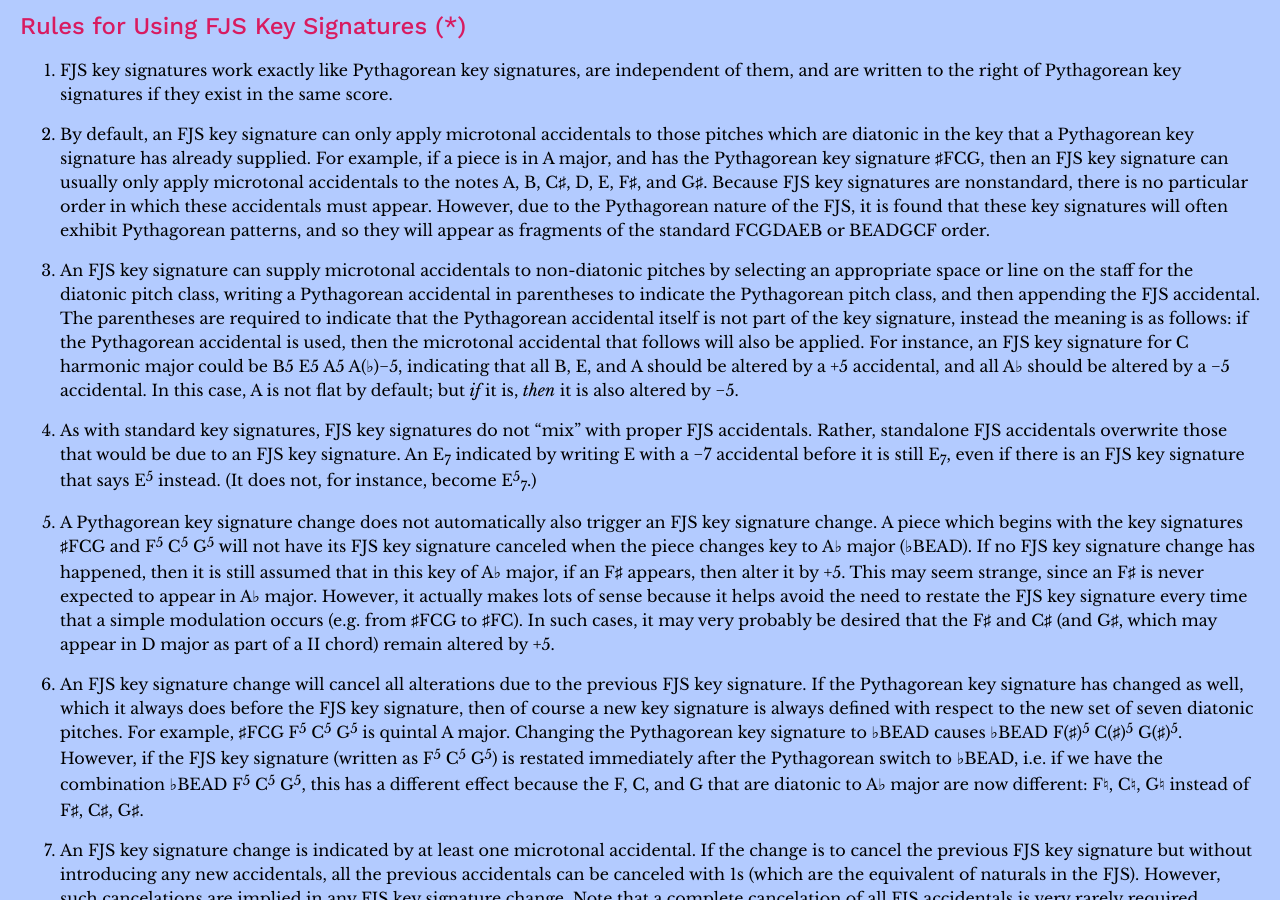
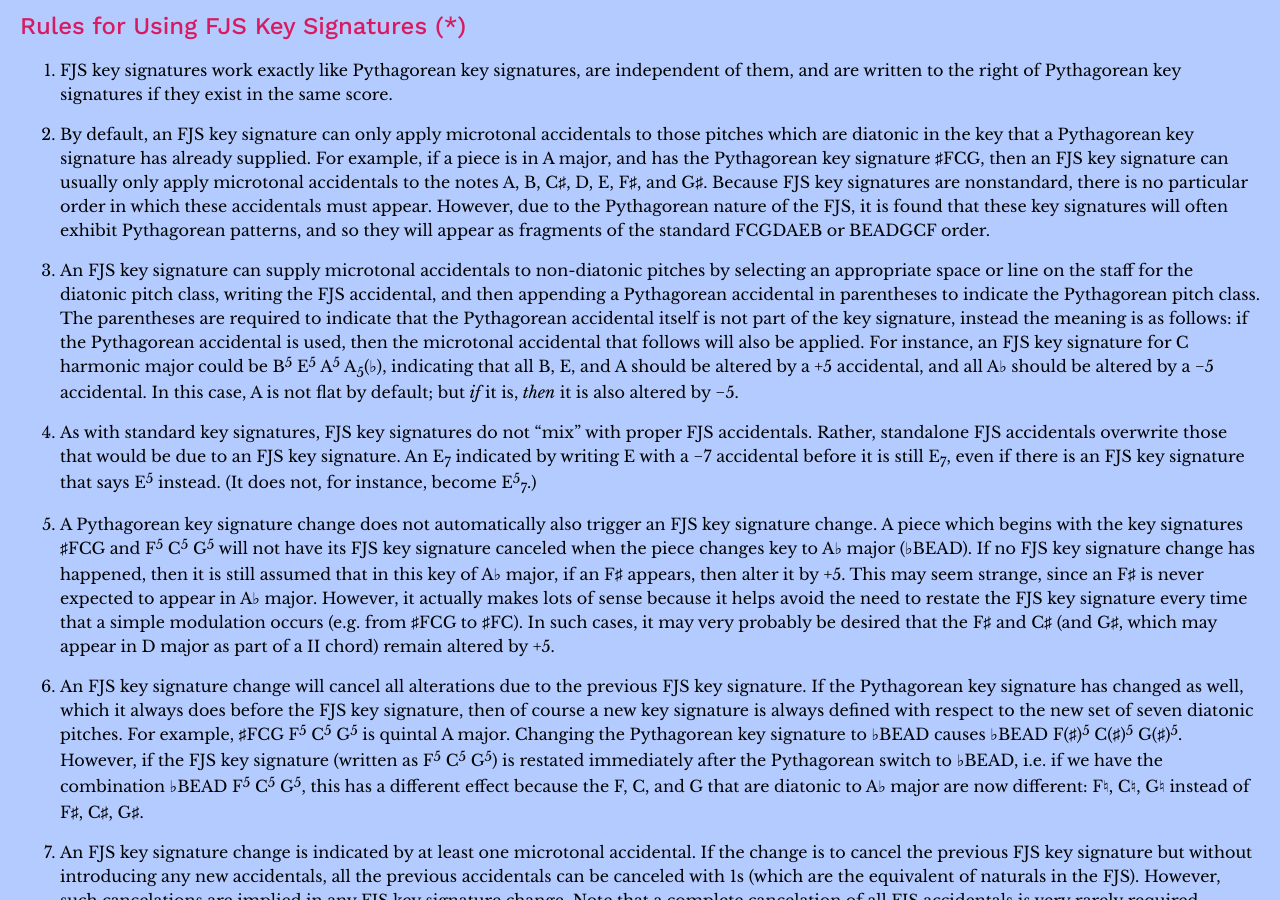
Before and after one commit to misotanni/misotanni.github.io, a Jekyll site: the page built from fjs/en/rules.md, in a window 1280 px wide and 900 px high, scrolled down 2741 px. Built offline with Jekyll 4.4.1, drawn with Linux system fonts in a browser that asks for light colours; our own code applies the rules of GitHub Pages for plain Markdown files; formulas are drawn with MathJax 3.

Commit message:
fix rule for key signatures

```diff
--- a/fjs/en/rules.md
+++ b/fjs/en/rules.md
@@ -88,7 +88,7 @@ The following four bars read: C♯<sup>5</sup> C♯<sup>5</sup>; C♯<sup>5</sup
 
 2. By default, an FJS key signature can only apply microtonal accidentals to those pitches which are diatonic in the key that a Pythagorean key signature has already supplied. For example, if a piece is in A major, and has the Pythagorean key signature ♯FCG, then an FJS key signature can usually only apply microtonal accidentals to the notes A, B, C♯, D, E, F♯, and G♯. Because FJS key signatures are nonstandard, there is no particular order in which these accidentals must appear. However, due to the Pythagorean nature of the FJS, it is found that these key signatures will often exhibit Pythagorean patterns, and so they will appear as fragments of the standard FCGDAEB or BEADGCF order.
 
-3. An FJS key signature can supply microtonal accidentals to non-diatonic pitches by selecting an appropriate space or line on the staff for the diatonic pitch class, writing a Pythagorean accidental in parentheses to indicate the Pythagorean pitch class, and then appending the FJS accidental. The parentheses are required to indicate that the Pythagorean accidental itself is not part of the key signature, instead the meaning is as follows: if the Pythagorean accidental is used, then the microtonal accidental that follows will also be applied. For instance, an FJS key signature for C harmonic major could be B5 E5 A5 A(♭)−5, indicating that all B, E, and A should be altered by a +5 accidental, and all A♭ should be altered by a −5 accidental. In this case, A is not flat by default; but *if* it is, *then* it is also altered by −5.
+3. An FJS key signature can supply microtonal accidentals to non-diatonic pitches by selecting an appropriate space or line on the staff for the diatonic pitch class, writing the FJS accidental, and then appending a Pythagorean accidental in parentheses to indicate the Pythagorean pitch class. The parentheses are required to indicate that the Pythagorean accidental itself is not part of the key signature, instead the meaning is as follows: if the Pythagorean accidental is used, then the microtonal accidental that follows will also be applied. For instance, an FJS key signature for C harmonic major could be B<sup>5</sup> E<sup>5</sup> A<sup>5</sup> A<sub>5</sub>(♭), indicating that all B, E, and A should be altered by a +5 accidental, and all A♭ should be altered by a −5 accidental. In this case, A is not flat by default; but *if* it is, *then* it is also altered by −5.
 
 4. As with standard key signatures, FJS key signatures do not "mix" with proper FJS accidentals. Rather, standalone FJS accidentals overwrite those that would be due to an FJS key signature. An E<sub>7</sub> indicated by writing E with a −7 accidental before it is still E<sub>7</sub>, even if there is an FJS key signature that says E<sup>5</sup> instead. (It does not, for instance, become E<sup>5</sup><sub>7</sub>.)
 
```
